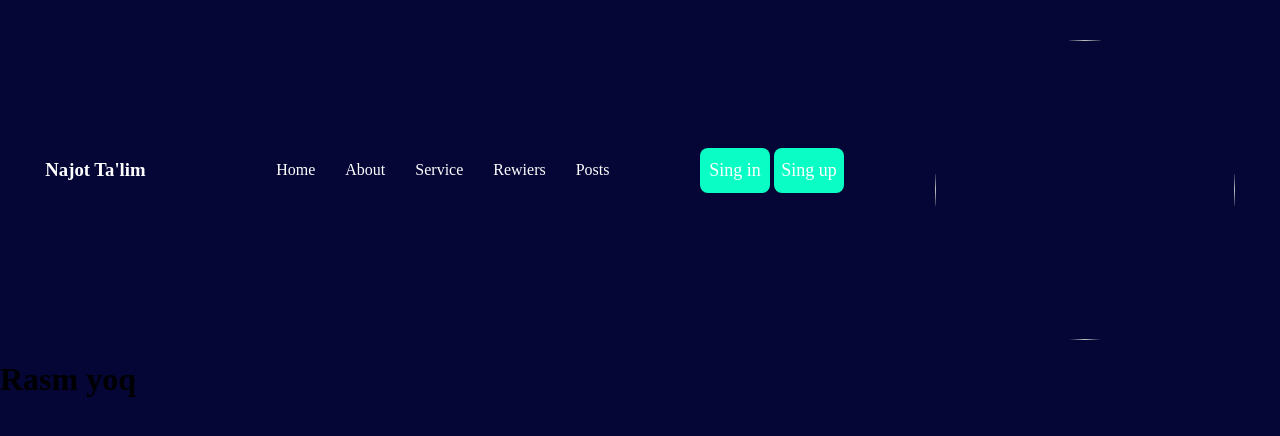
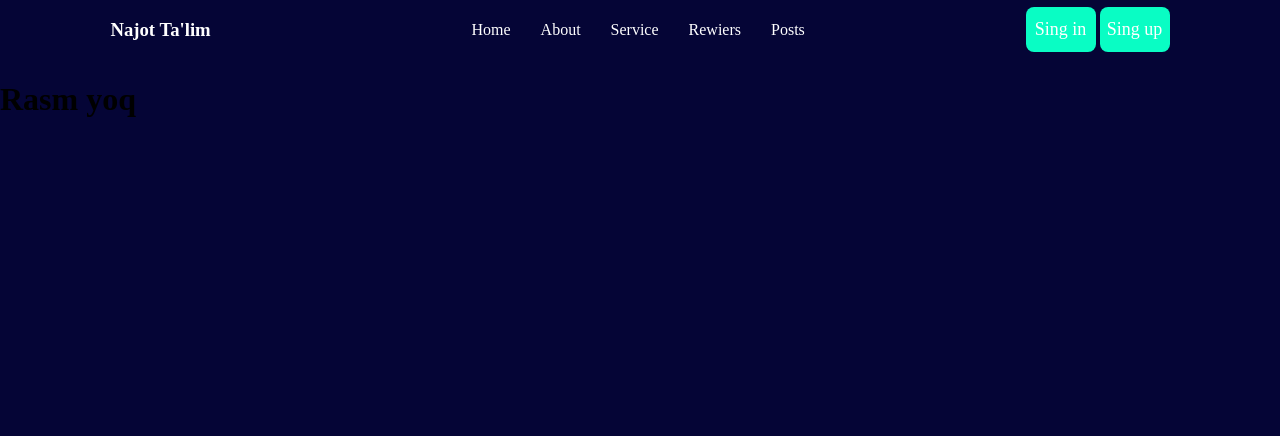
Before and after one commit to Akhmedov76/About-Me, a plain HTML site: page index.html in a window 1280 px wide. Drawn offline with Linux system fonts and the light colour scheme.

Commit message:
Update index.html

```diff
--- a/index.html
+++ b/index.html
@@ -21,8 +21,8 @@
             <button class="btn"><a href=" https://go.edfix.uz/auth/login?redirect_inside=/dashboard">Sing in</a></button>
           <button class="btn"><a href=" https://t.me/akhmedov_9797">Sing up</a></button>
          </span>
-         <img class="img" src="./rasm.webp" alt="">
-        </div>
+
+     </div>
         <h1>Rasm yoq</h1>
 </body>
 
```
